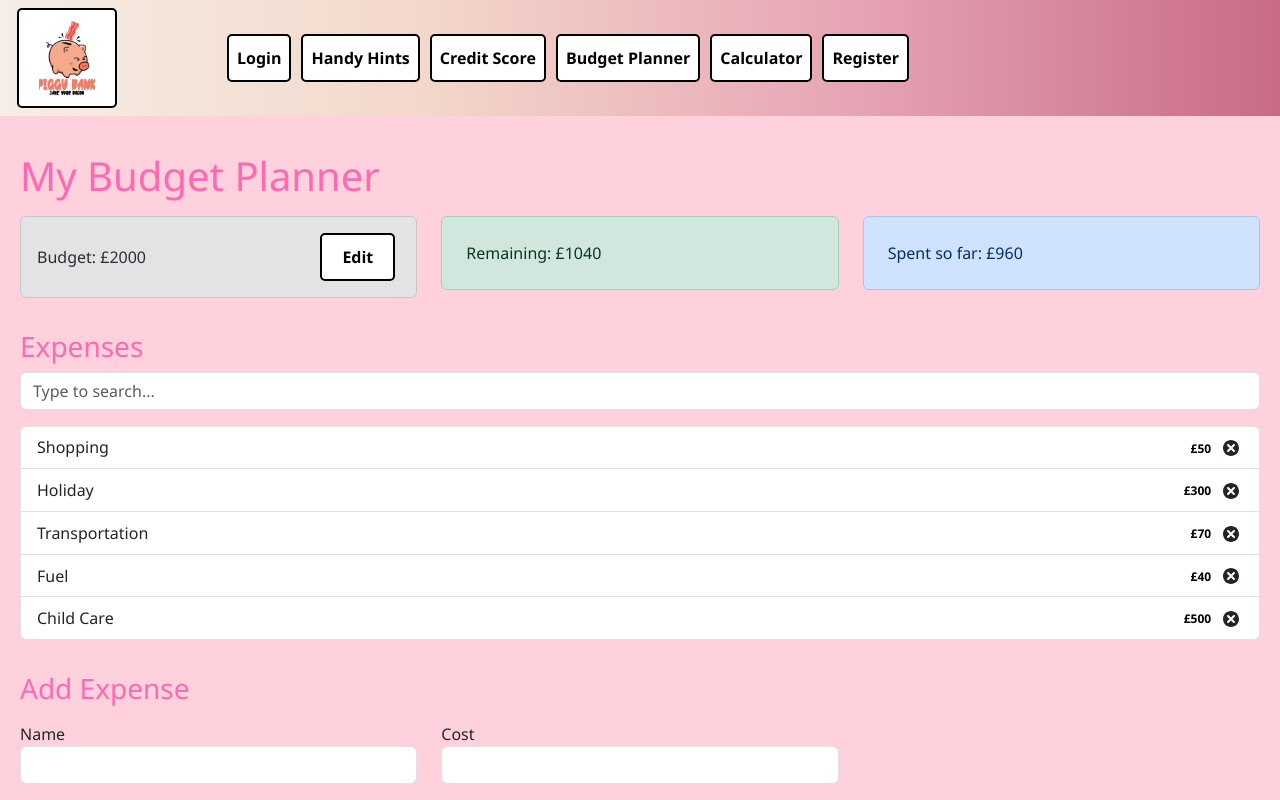
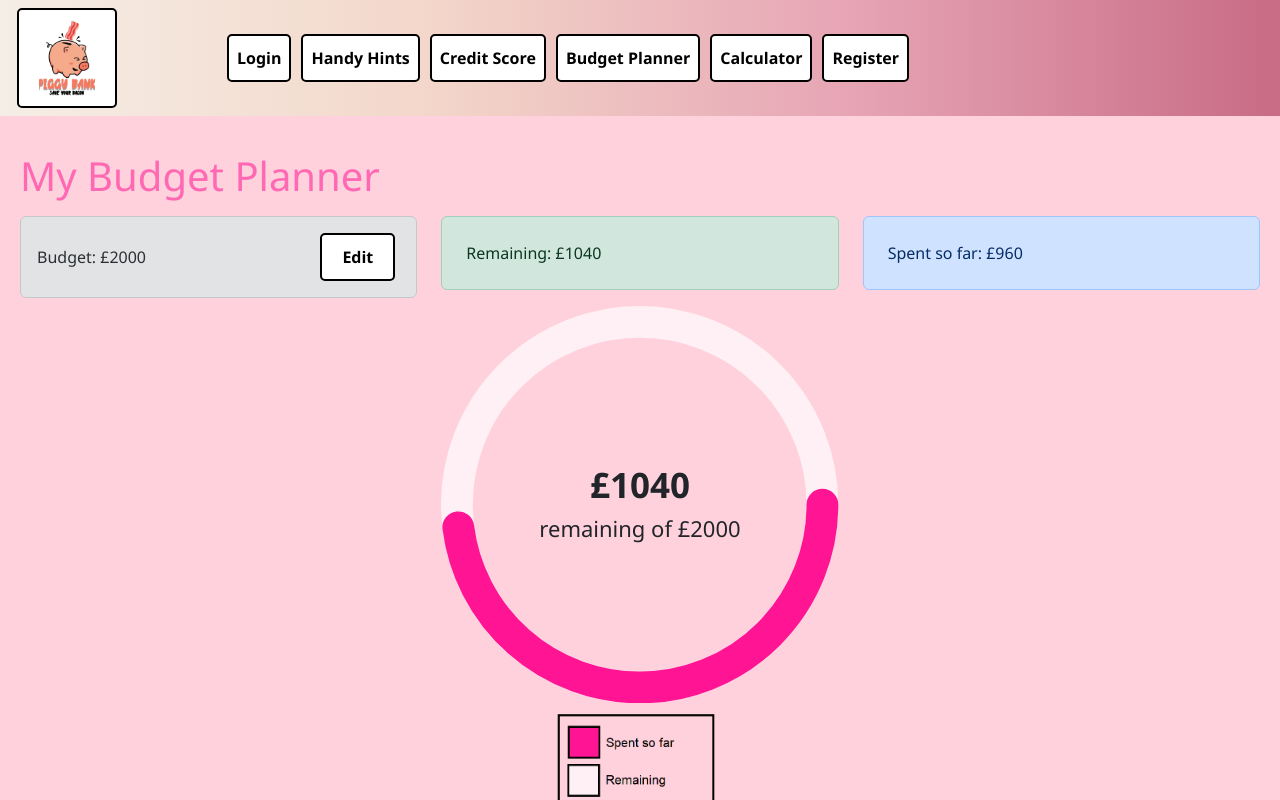
Before and after one commit to Anna-Elisabeth/PiggyBankFE, a React (Create React App) app: page /planner in a window 1280 px wide. Shown: the top 800 px of the page. Built offline with nearby package versions, Linux system fonts and the light colour scheme.

Commit message:
included Progress Bar

```diff
--- a/src/components/budgetPlanner/ExpenseTotal.jsx
+++ b/src/components/budgetPlanner/ExpenseTotal.jsx
@@ -8,7 +8,7 @@ function ExpenseTotal() {
 		return (total += item.cost);
 	}, 0);
     return (
-        <div class='alert alert-primary p-4'>
+        <div class='alert alert-primary p-4' >
 			<span>Spent so far: £{total}</span>
 		</div>
      );
--- a/src/components/budgetPlanner/Planner.jsx
+++ b/src/components/budgetPlanner/Planner.jsx
@@ -6,6 +6,8 @@ import ExpenseTotal from "./ExpenseTotal";
 import ExpenseList from "./ExpenseList";
 import AddExpenseForm from "./AddExpenseForm";
 import RemainingBudget from "./Remaining";
+
+
 
 function Planner() {
   // Define styles for the pig/pink theme
@@ -21,6 +23,7 @@ function Planner() {
   };
 
   return (
+    <div>
     <AppProvider>
       <div style={styles.container}>
         <h1 className="mt-3" style={styles.title}>
@@ -55,6 +58,11 @@ function Planner() {
         </div>
       </div>
     </AppProvider>
+
+
+
+
+    </div>
   );
 }
 
--- a/src/components/budgetPlanner/Remaining.jsx
+++ b/src/components/budgetPlanner/Remaining.jsx
@@ -1,17 +1,60 @@
 import React, { useContext } from 'react';
 import { AppContext } from './context/AppContext';
+import { CircularProgressbarWithChildren, buildStyles } from 'react-circular-progressbar';
+import key from '../../BudgetKey.png';
+
+
 
 function Remaining() {
     const { expenses, budget } = useContext(AppContext);
 
+
 	const totalExpenses = expenses.reduce((total, item) => {
 		return (total += item.cost);
 	}, 0);
+	const percentage = ((totalExpenses / budget)*100);
 
 	const alertType = totalExpenses > budget ? 'alert-danger' : 'alert-success';
     return (
-        <div class={`alert p-4 ${alertType}`}>
+        <div>
+			<div class={`alert p-4 ${alertType}`}>
 			<span>Remaining: £{budget - totalExpenses}</span>
+		</div>
+		<div>
+		<CircularProgressbarWithChildren
+  value={percentage}
+
+  styles={buildStyles({
+    // Rotation of path and trail, in number of turns (0-1)
+    rotation: 0.25,
+
+    // Whether to use rounded or flat corners on the ends - can use 'butt' or 'round'
+    strokeLinecap: 'round',
+
+    // Text size
+    textSize: '6px',
+
+
+    // How long animation takes to go from one percentage to another, in seconds
+    pathTransitionDuration: 0.5,
+
+    // Can specify path transition in more detail, or remove it entirely
+    //pathTransition: 'none',
+
+    // Colors
+    pathColor: `rgba(255, 20, 147, ${percentage / 10})`,
+    textColor: '#FF69B4',
+    trailColor: '#FFF0F5',
+    backgroundColor: '#FFF0F5',
+  })}
+>
+<div style={{ fontSize: 22, marginTop: -5, textAlign:"center" }}>
+    <strong style={{ fontSize: 35}}>{"£"+(budget - totalExpenses)}</strong><br></br> remaining of {"£"+(budget)}
+  </div>
+</CircularProgressbarWithChildren>
+<><img src={key} style={{width:"45%", display:"block",marginLeft: "auto", marginRight: "auto"}}/></>
+
+		</div>
 		</div>
      );
 }
```
Also changed, not shown: src/components/budgetPlanner/Progress.jsx (added, +30 -0 lines), src/BudgetKey.png (added).
